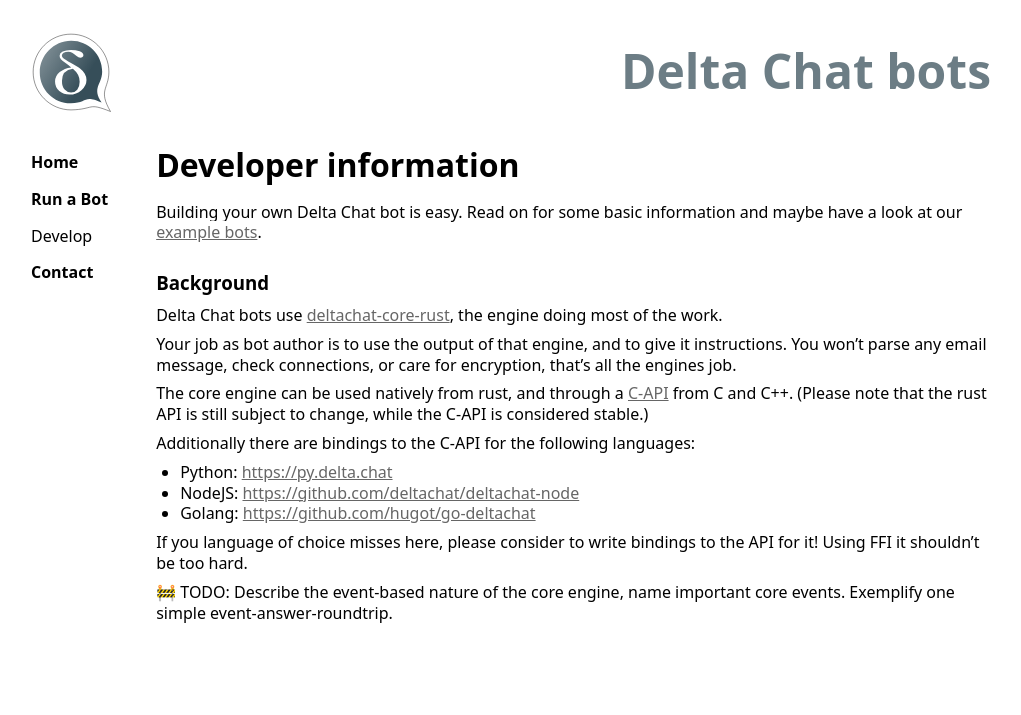
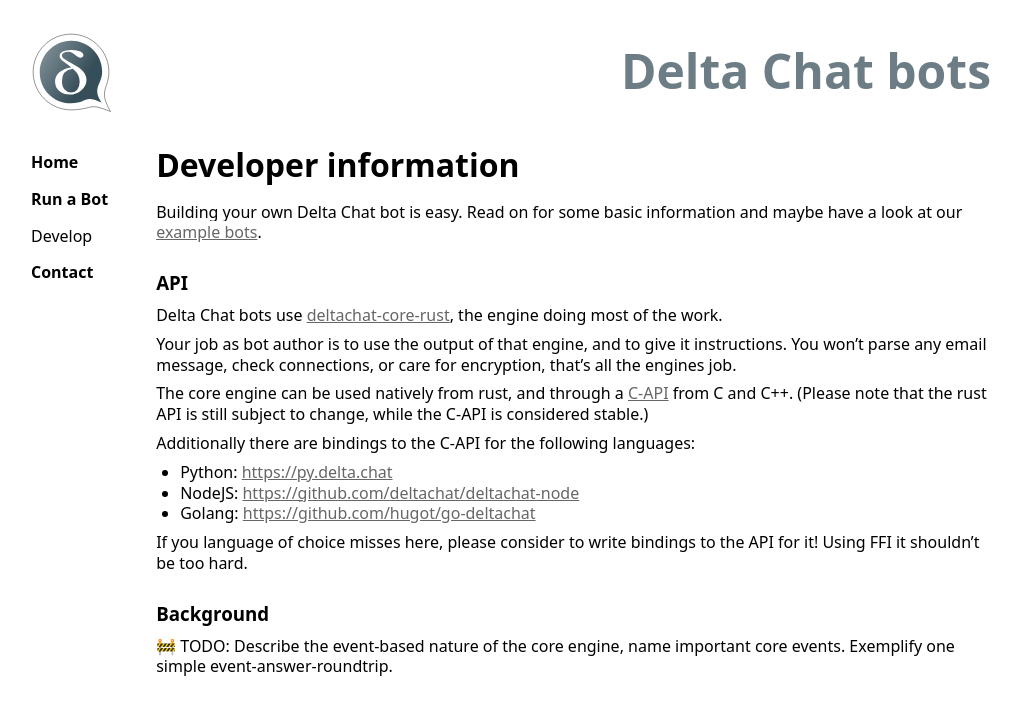
Before and after one commit to deltachat-bot/bot-pages, a Jekyll site: the page built from development.md, in a window 1280 px wide. Shown: the top 715 px of the page, without its empty margins (1-1022 px from the left). Built offline with Jekyll 4.4.1, drawn with Linux system fonts in a browser that asks for light colours.

Commit message:
Better headlines.

```diff
--- a/development.md
+++ b/development.md
@@ -7,7 +7,7 @@ title: Developer information
 Building your own Delta Chat bot is easy.
 Read on for some basic information and maybe have a look at our [example bots](howto.html#bots).
 
-### Background
+### API
 
 Delta Chat bots use [deltachat-core-rust](https://github.com/deltachat/deltachat-core-rust), the engine doing most of the work.
 
```
Also changed, not shown: other parts of development.md (+3 -0 lines).
